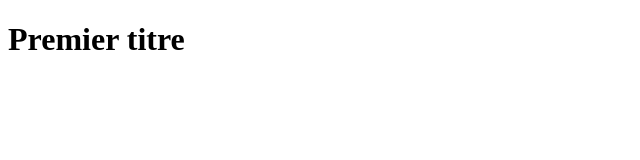
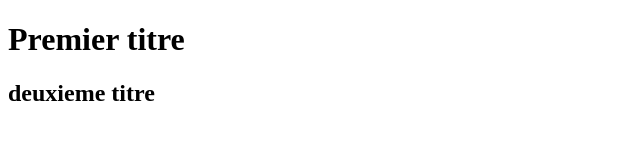
Before and after one commit to MoreauJonas/helloWorld, a plain HTML site: page index.html in a window 1280 px wide. Shown: the whole page, without its empty margins (0-640 px from the left). Drawn offline with Linux system fonts and the light colour scheme.

Commit message:
h2
changed h2

```diff
--- a/index.html
+++ b/index.html
@@ -8,8 +8,8 @@
 </head>
 
 <body>
-  <h1>Premier titre</h1>
-
+<h1>Premier titre</h1>
+<h2> deuxieme titre</h2>
 </body>
 
 </html>
```
